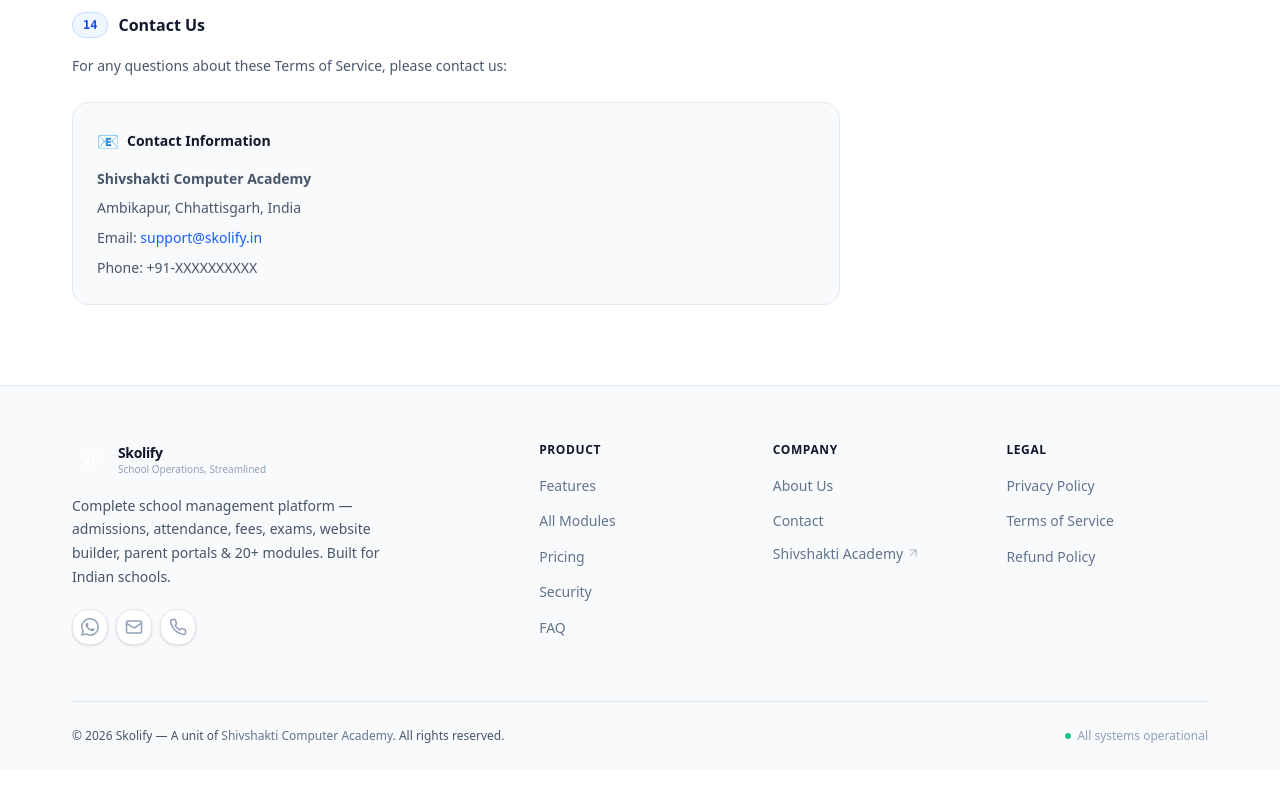
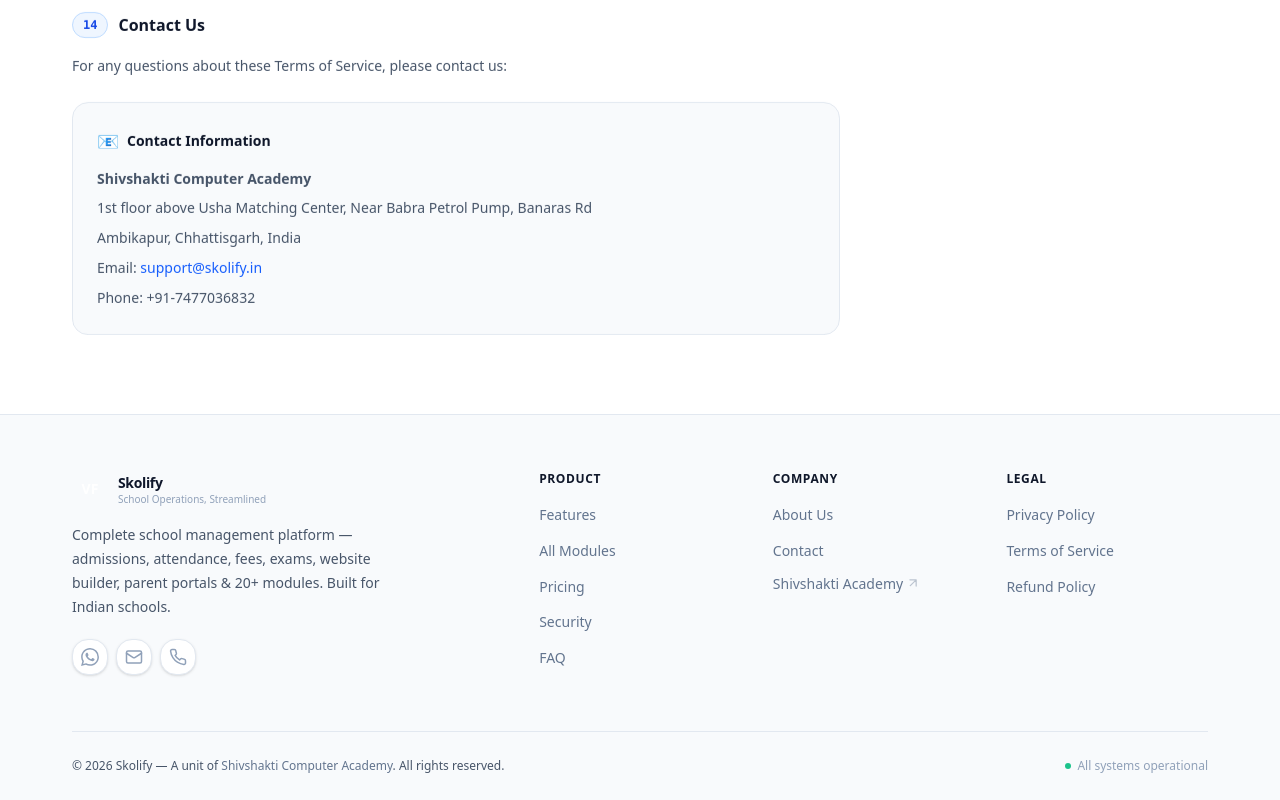
Before and after one commit to Shivshakti-Computer/school-saas, a Next.js app: page /terms in a window 1280 px wide. Shown: the part 3419-4219 px from the top of the page. Before the commit the page ends 4189 px from the top, so only its background shows below. Built offline with nearby package versions, Linux system fonts and the light colour scheme; no server answers.

Commit message:
feat: update contact details

```diff
--- a/src/app/(auth)/register/page.tsx
+++ b/src/app/(auth)/register/page.tsx
@@ -687,13 +687,13 @@
               </div>
               <h1 className="text-2xl font-bold text-slate-900">Register Your School</h1>
               <p className="text-sm text-slate-500 mt-1.5">
-                15-day free trial · No credit card required
+                14-day free trial · No credit card required
               </p>
 
               {/* Feature badges */}
               <div className="mt-4 flex flex-wrap justify-center gap-2">
                 {[
-                  { icon: '✓', label: 'Free 15-day trial', colors: 'bg-emerald-50 border-emerald-200 text-emerald-700' },
+                  { icon: '✓', label: 'Free 14-day trial', colors: 'bg-emerald-50 border-emerald-200 text-emerald-700' },
                   { icon: '✓', label: 'All roles included', colors: 'bg-blue-50 border-blue-200 text-blue-700' },
                   { icon: '✓', label: 'Setup in 2 minutes', colors: 'bg-indigo-50 border-indigo-200 text-indigo-700' },
                 ].map(b => (
--- a/src/app/(public)/contact/page.tsx
+++ b/src/app/(public)/contact/page.tsx
@@ -10,9 +10,9 @@
   {
     icon: '💬',
     title: 'WhatsApp',
-    value: '+91-XXXXXXXXXX',
+    value: '+91-9009087883',
     desc: 'Fastest response. Send us a message anytime.',
-    action: 'https://wa.me/91XXXXXXXXXX',
+    action: 'https://wa.me/919009087883',
     gradient: 'from-emerald-500 to-teal-600',
     bgColor: 'bg-emerald-50',
     borderColor: 'border-emerald-200',
@@ -21,9 +21,9 @@
   {
     icon: '📞',
     title: 'Phone Call',
-    value: '+91-XXXXXXXXXX',
+    value: '+91-7477036832',
     desc: 'Call us during business hours (10 AM - 6 PM IST).',
-    action: 'tel:+91XXXXXXXXXX',
+    action: 'tel:+917477036832',
     gradient: 'from-blue-500 to-indigo-600',
     bgColor: 'bg-blue-50',
     borderColor: 'border-blue-200',
@@ -44,7 +44,7 @@
 
 const officeInfo = {
   address: 'Shivshakti Computer Academy, Main Road, Ambikapur, Chhattisgarh - 497001',
-  hours: 'Monday - Saturday: 10:00 AM - 6:00 PM IST',
+  hours: 'Monday - Saturday: 9:00 AM - 7:00 PM IST',
   response: 'We typically respond within 2-4 hours during business days.',
 }
 
--- a/src/app/sitemap.ts
+++ b/src/app/sitemap.ts
@@ -1,7 +1,7 @@
 import type { MetadataRoute } from 'next'
 
 export default function sitemap(): MetadataRoute.Sitemap {
-  const baseUrl = process.env.NEXT_PUBLIC_APP_URL || 'https://vidyaflow.in'
+  const baseUrl = process.env.NEXT_PUBLIC_APP_URL || 'https://skolify.in'
 
   return [
     { url: baseUrl, lastModified: new Date(), changeFrequency: 'weekly', priority: 1 },
--- a/src/components/marketing/Footer.tsx
+++ b/src/components/marketing/Footer.tsx
@@ -37,7 +37,7 @@
 const socials = [
   {
     label: 'WhatsApp',
-    href: 'https://wa.me/91XXXXXXXXXX',
+    href: 'https://wa.me/919009087883',
     icon: (
       <svg width="18" height="18" viewBox="0 0 24 24" fill="currentColor">
         <path d="M17.472 14.382c-.297-.149-1.758-.867-2.03-.967-.273-.099-.471-.148-.67.15-.197.297-.767.966-.94 1.164-.173.199-.347.223-.644.075-.297-.15-1.255-.463-2.39-1.475-.883-.788-1.48-1.761-1.653-2.059-.173-.297-.018-.458.13-.606.134-.133.298-.347.446-.52.149-.174.198-.298.298-.497.099-.198.05-.371-.025-.52-.075-.149-.669-1.612-.916-2.207-.242-.579-.487-.5-.669-.51-.173-.008-.371-.01-.57-.01-.198 0-.52.074-.792.372-.272.297-1.04 1.016-1.04 2.479 0 1.462 1.065 2.875 1.213 3.074.149.198 2.096 3.2 5.077 4.487.709.306 1.262.489 1.694.625.712.227 1.36.195 1.871.118.571-.085 1.758-.719 2.006-1.413.248-.694.248-1.289.173-1.413-.074-.124-.272-.198-.57-.347m-5.421 7.403h-.004a9.87 9.87 0 01-5.031-1.378l-.361-.214-3.741.982.998-3.648-.235-.374a9.86 9.86 0 01-1.51-5.26c.001-5.45 4.436-9.884 9.888-9.884 2.64 0 5.122 1.03 6.988 2.898a9.825 9.825 0 012.893 6.994c-.003 5.45-4.437 9.884-9.885 9.884m8.413-18.297A11.815 11.815 0 0012.05 0C5.495 0 .16 5.335.157 11.892c0 2.096.547 4.142 1.588 5.945L.057 24l6.305-1.654a11.882 11.882 0 005.683 1.448h.005c6.554 0 11.89-5.335 11.893-11.893a11.821 11.821 0 00-3.48-8.413z" />
@@ -46,7 +46,7 @@
   },
   {
     label: 'Email',
-    href: 'mailto:contact@skolify.in',
+    href: 'mailto:support@skolify.in',
     icon: (
       <svg width="18" height="18" viewBox="0 0 24 24" fill="none" stroke="currentColor" strokeWidth="2" strokeLinecap="round" strokeLinejoin="round">
         <rect x="2" y="4" width="20" height="16" rx="2" />
@@ -56,7 +56,7 @@
   },
   {
     label: 'Phone',
-    href: 'tel:+91XXXXXXXXXX',
+    href: 'tel:+917477036832',
     icon: (
       <svg width="18" height="18" viewBox="0 0 24 24" fill="none" stroke="currentColor" strokeWidth="2" strokeLinecap="round" strokeLinejoin="round">
         <path d="M22 16.92v3a2 2 0 0 1-2.18 2 19.79 19.79 0 0 1-8.63-3.07 19.5 19.5 0 0 1-6-6 19.79 19.79 0 0 1-3.07-8.67A2 2 0 0 1 4.11 2h3a2 2 0 0 1 2 1.72 12.84 12.84 0 0 0 .7 2.81 2 2 0 0 1-.45 2.11L8.09 9.91a16 16 0 0 0 6 6l1.27-1.27a2 2 0 0 1 2.11-.45 12.84 12.84 0 0 0 2.81.7A2 2 0 0 1 22 16.92z" />
--- a/src/components/marketing/LegalPageLayout.tsx
+++ b/src/components/marketing/LegalPageLayout.tsx
@@ -105,6 +105,7 @@
       </h3>
       <div className="text-sm text-slate-600 space-y-1.5">
         <p className="font-semibold text-slate-900">Shivshakti Computer Academy</p>
+        <p>1st floor above Usha Matching Center, Near Babra Petrol Pump, Banaras Rd</p>
         <p>Ambikapur, Chhattisgarh, India</p>
         <p>
           Email:{' '}
@@ -112,7 +113,7 @@
             support@skolify.in
           </a>
         </p>
-        <p>Phone: +91-XXXXXXXXXX</p>
+        <p>Phone: +91-7477036832</p>
       </div>
     </div>
   )
```
